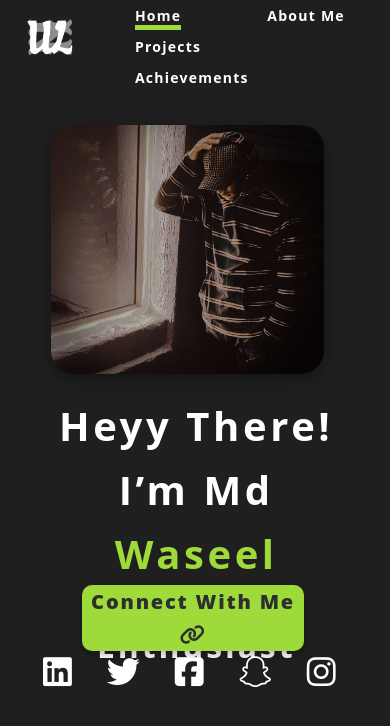
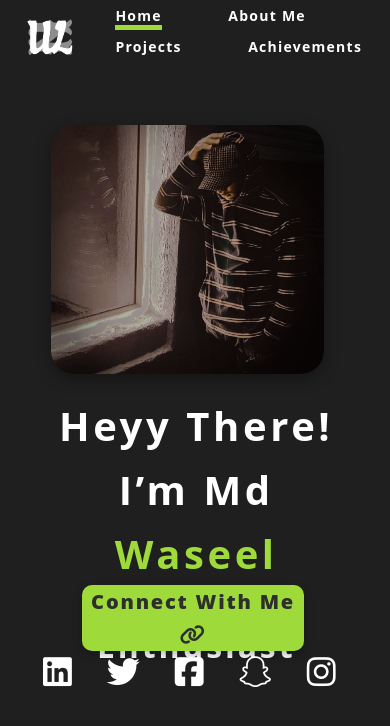
Before and after one commit to Mdwaseel/mdwaseel.github.io, a plain HTML site: page index.html in a window 390 px wide. Drawn offline with Linux system fonts and the light colour scheme.

Commit message:
changed the padiing left of navbar

```diff
--- a/style.css
+++ b/style.css
@@ -497,4 +497,9 @@ main::before {
         width: 57vw;
         top: 150vw;
     }
+    .navbar ul li {
+        display: inline-block;
+        padding-left: 16vw;
+        line-height: 8vw;
+    }
 }
```
